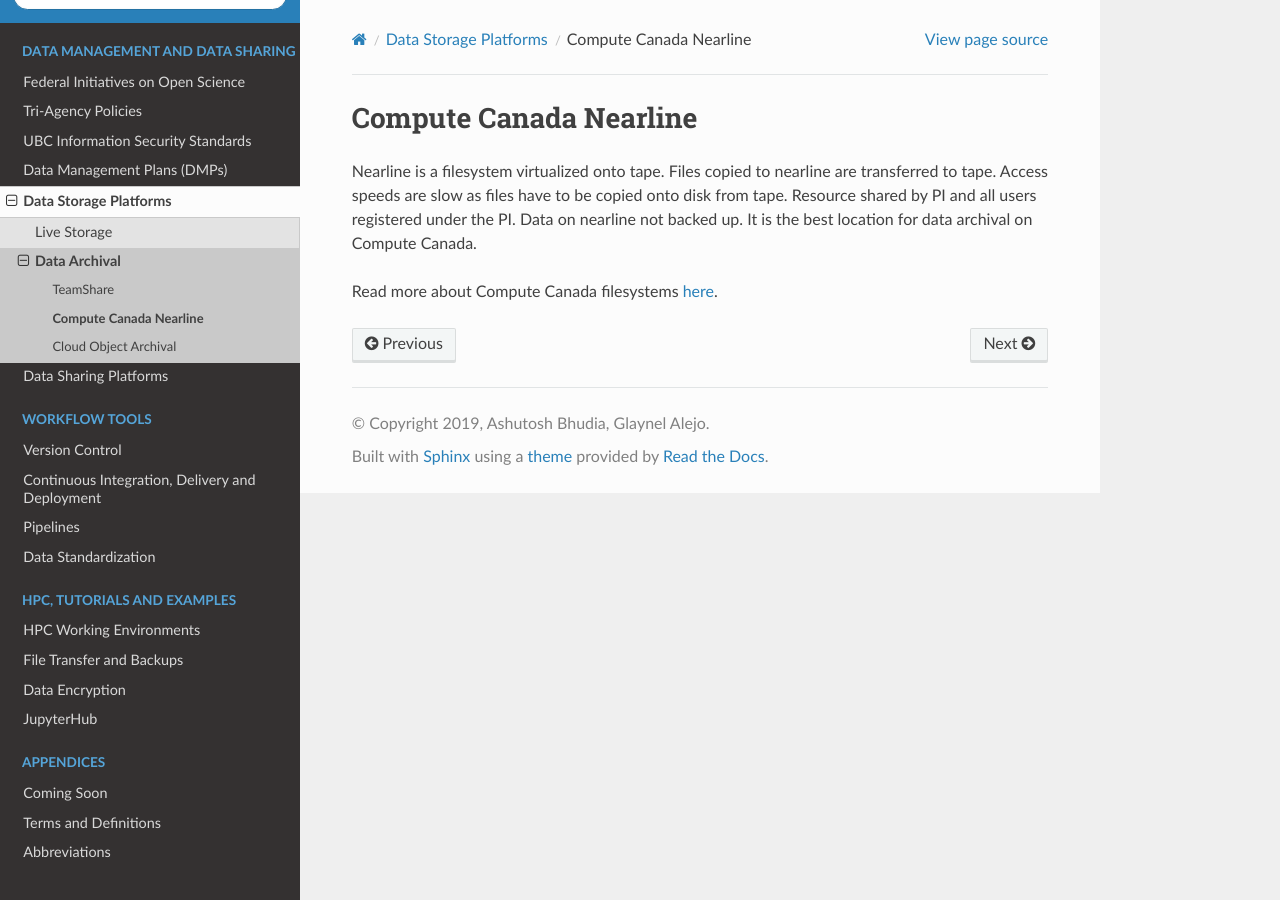
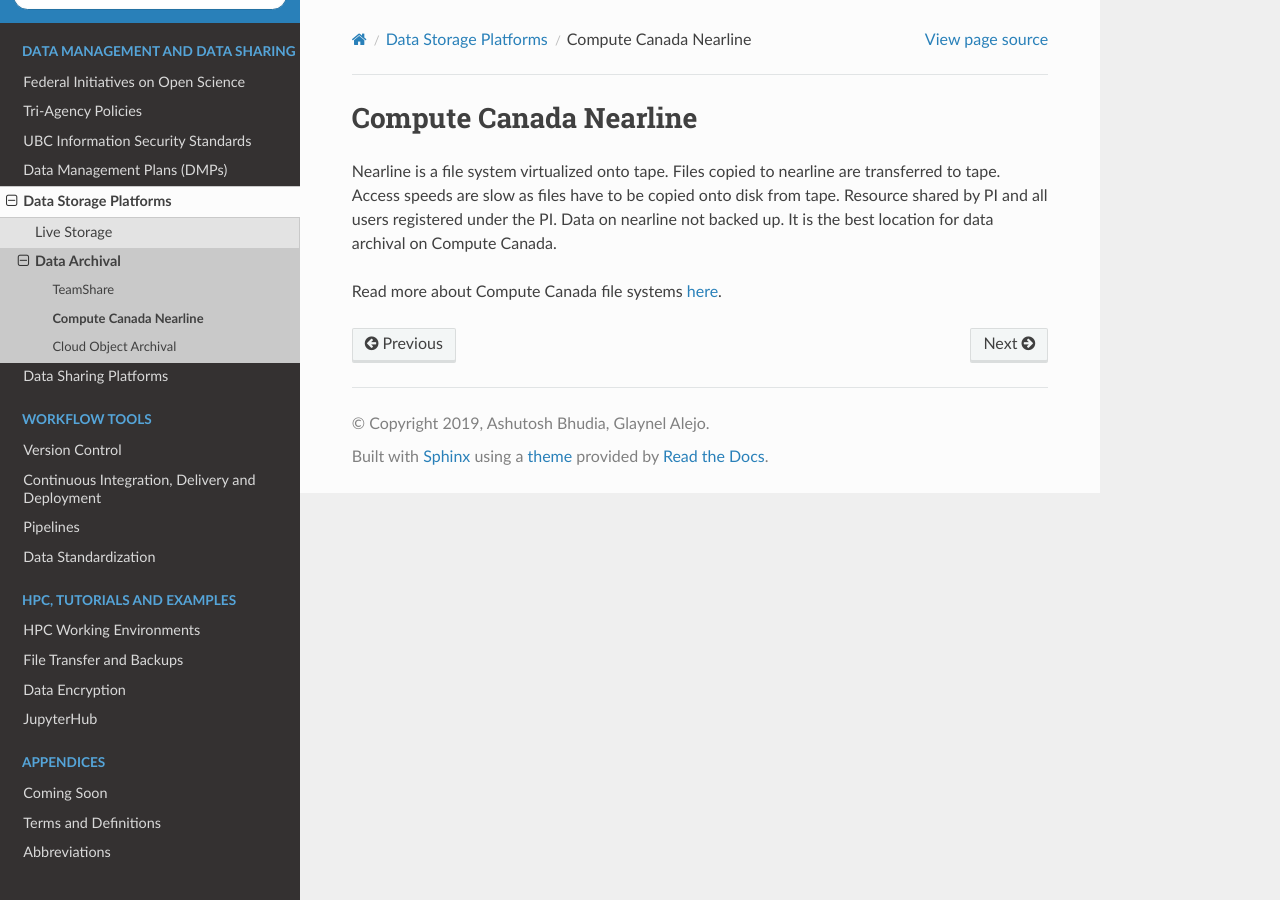
Before and after one commit to ubcbraincircuits/whitepaper, a Sphinx documentation site: the page built from source/data_storage/compute_canada_nearline.rst, in a window 1280 px wide. Built offline with Sphinx 7.4.7 and the Read the Docs theme 2.0.0, drawn with Linux system fonts in a browser that asks for light colours; pages that are not in the unit, such as notebooks, are missing from menus.

Commit message:
Fix link; fix wording

```diff
--- a/source/data_storage/compute_canada_nearline.rst
+++ b/source/data_storage/compute_canada_nearline.rst
@@ -1,6 +1,6 @@
 =======================
 Compute Canada Nearline
 =======================
-Nearline is a filesystem virtualized onto tape. Files copied to nearline are transferred to tape. Access speeds are slow as files have to be copied onto disk from tape. Resource shared by PI and all users registered under the PI. Data on nearline not backed up. It is the best location for data archival on Compute Canada.
+Nearline is a file system virtualized onto tape. Files copied to nearline are transferred to tape. Access speeds are slow as files have to be copied onto disk from tape. Resource shared by PI and all users registered under the PI. Data on nearline not backed up. It is the best location for data archival on Compute Canada.
 
-Read more about Compute Canada filesystems :ref:`here <compute_canada>`.
+Read more about Compute Canada file systems :ref:`here <compute_canada>`.
```
